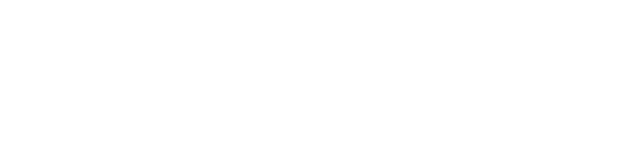
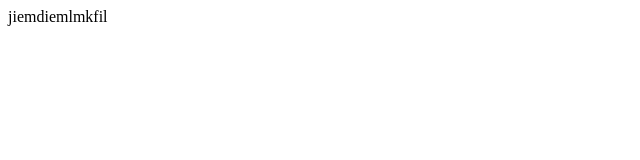
Before and after one commit to mimimoooo/mim, a plain HTML site: page indx.html in a window 1280 px wide. Shown: the whole page, without its empty margins (0-640 px from the left). Drawn offline with Linux system fonts and the light colour scheme.

Commit message:
第二次變更

```diff
--- a/indx.html
+++ b/indx.html
@@ -5,6 +5,6 @@
     <title>Title</title>
 </head>
 <body>
-
+    jiemdiemlmkfil
 </body>
 </html>
```
